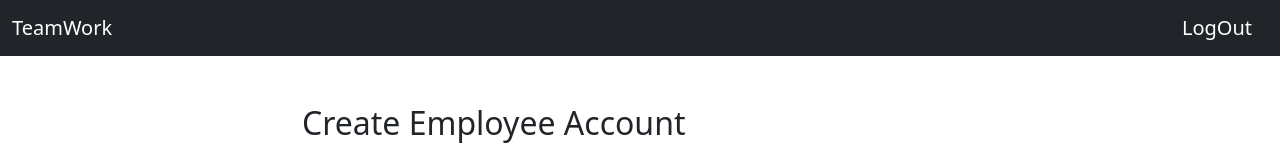
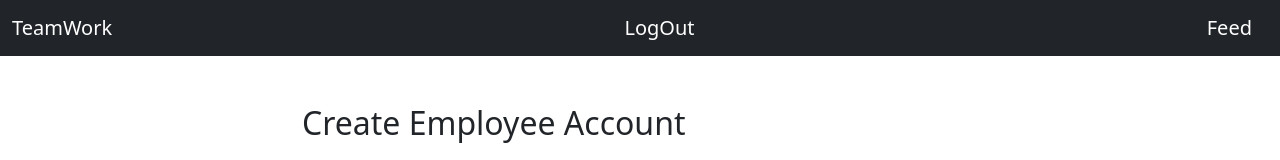
Before and after one commit to isaac-alexander/AdminTask, an Angular app: page /admin/create-account in a window 1280 px wide. Shown: the top 160 px of the page. Built offline with nearby package versions, Linux system fonts and the light colour scheme.

Commit message:
src/app/pages/admin-create-account/admin-create-account.html

```diff
--- a/src/app/pages/admin-create-account/admin-create-account.html
+++ b/src/app/pages/admin-create-account/admin-create-account.html
@@ -2,6 +2,7 @@
     <div class="container-fluid flex flex-grid">
         <a class="navbar-brand" routerLink="/homepage">TeamWork</a>
         <a class="navbar-brand" routerLink="/signin">LogOut</a>
+        <a class="navbar-brand" routerLink="/feed">Feed</a>
     </div>
 </nav>
 
```
